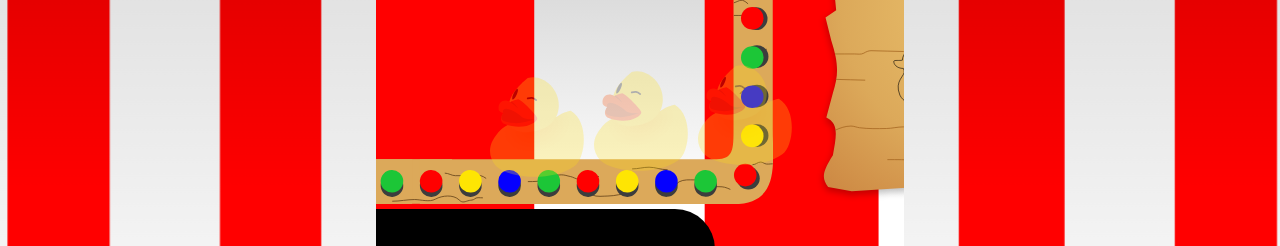
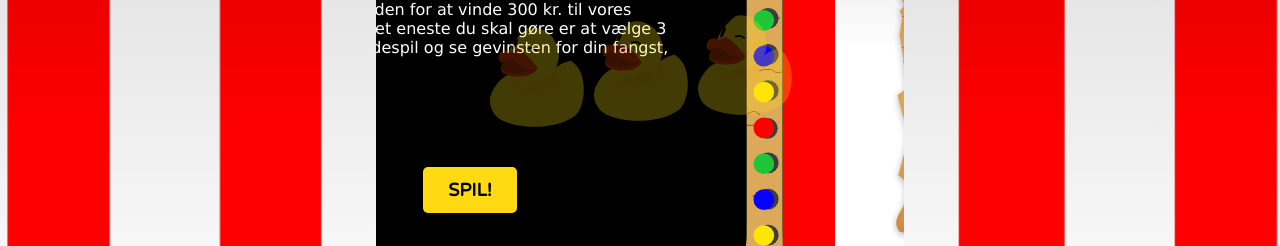
Before and after one commit to pern693p/3.Semester-Eksamen, a website: page index.html in a window 1280 px wide. Shown: the part 388-634 px from the top of the page. Drawn offline with Linux system fonts and the light colour scheme; files whose address does not match are found by name; a web font is replaced by a local one.

Commit message:
refactor css and fix last bugs

```diff
--- a/index.html
+++ b/index.html
@@ -25,36 +25,34 @@
     <title>Andedammen</title>
   </head>
   <body>
+
     <header>
       <img class="header__logo" src="assets/logo.svg" alt="logo" />
       <a href="login.html">
-        <img class="header__button" src="assets/admin_button.svg" alt="admin button"/>
+        <img class="header__button" src="assets/admin_button.svg" alt="admin login"/>
       </a>
     </header>
 
     <section class="curtain">
+      <div class="curtain__top"></div>
       <div class="curtain__loading_ducks">
         <div class="curtain__loading_duck"></div>
         <div class="curtain__loading_duck"></div>
         <div class="curtain__loading_duck"></div>
       </div>
       <div class="curtain__panel curtain__panel--left"></div>
-      <div class="curtain__prize"></div>
       <div class="curtain__panel curtain__panel--right"></div>
     </section>
 
     <section class="tent">
-      <div class="tent__top"></div>
-
       <div class="duckpond">
-        <div id="duckpond__game">
-           <div class="duckpond__edge"></div>
+        <div class="duckpond__water">
           <div class="duckpond__welcome_screen">
             <h1>Andedammen</h1>
             <p>Som en tak for at du har valgt at besøge vores side, giver vi dig nu muligheden for at vinde 300 kr. til vores spillemaskiner! Det eneste du skal gøre er at vælge 3 ænder i vores andespil og se gevinsten for din fangst, nemt ikke?</p>
             <div class="play_button"><p>SPIL!</p></div>
           </div>
-          <div class="duckpond__water">
+          <div id="duckpond__game">
             <div class="duckpond__edge"></div>
             <div class="duckpond__water__effect hide"></div>
             <div class="ducks hide">
@@ -69,12 +67,9 @@
             </div>
           </div>
         </div>
-
-        <div id="tablet">
+        <div id="scoreboard">
           <p>Tryk på en and og se hvor mange penge den er værd!</p>
-          <p>
-            Du kan vælge op til tre ænder som er mellem 25kr, 50kr, 75kr eller 100kr værd.
-          </p>
+          <p>Du kan vælge op til tre ænder som er mellem 25kr, 50kr, 75kr eller 100kr værd.</p>
           <div class="yourducks">
             <div class="first points">
               <div class="chosenduck"></div>
@@ -91,8 +86,10 @@
           </div>
         </div>
       </div>
+    </section>
 
     <section class="inputFields hide">
+
       <form id="addHalf">
         <div class="form email hide">
           <div class="textField">
@@ -158,15 +155,6 @@
         <div class="mainSiteLink">Registrer</div>
       </form>
     </section>
-    </section>
-
-    <svg class="hide" xmlns:xlink="http://www.w3.org/1999/xlink">
-      <filter id="turbulence" x="0" y="0" width="100%" height="100%">
-        <feTurbulence id="sea-filter" numOctaves="3" seed="2" baseFrequency="0.02 0.05"></feTurbulence>
-        <feDisplacementMap scale="20" in="SourceGraphic"></feDisplacementMap>
-        <animate xlink:href="#sea-filter" attributeName="baseFrequency" dur="60s" keyTimes="0;0.5;1" values="0.02 0.06;0.04 0.08;0.02 0.06" repeatCount="indefinite" />
-      </filter>
-    </svg>
 
     <footer>
       <div class="footer__columns">
@@ -190,8 +178,6 @@
       </div>
     </footer>
 
-
-
     <audio id="bgmusic"><source loop="loop" src="assets/bgmusic.mp3" /></audio>
     <audio id="ducksound"><source src="assets/duck.mp3" /></audio>
     <audio id="coinsound"><source src="assets/coin.mp3" /></audio>
--- a/main.scss
+++ b/main.scss
@@ -1,3 +1,5 @@
+/* ------------------------------
+// Font face                  */
 
 @font-face {
   font-family: "chocolate";
@@ -6,6 +8,9 @@
   font-style: normal;
 }
 
+/* ------------------------------
+// Variables
+                 */
 $textColor: #000000;
 $yellow: #ffda12;
 $headingFont: "Chocolate";
@@ -26,20 +31,18 @@ $breakpointS: 500px;
 
 body {
   overscroll-behavior: none;
-  background-image: url(assets/tent.svg);
   width: 100vw;
   min-height: 100vh;
-  height: min-content;
+  background-image: url(assets/tent.svg);
   background-size: cover;
   background-position: center;
-  overflow-x: hidden;
   background-repeat: no-repeat;
 }
-
 
 p {
   font-family: $bodyText;
 }
+
 h1 {
   font-family: $headingFont;
 }
@@ -55,7 +58,7 @@ h1 {
 
 
 /* ------------------------------
-// header                      */
+// header¨                      */
 
 header {
   width: 100%;
@@ -64,6 +67,9 @@ header {
   display: flex;
   justify-content: space-between;
   background-color: rgba(0, 0, 0, 0.534);
+  position: absolute;
+  top: 0;
+  z-index: 2;
 
   .header__logo {
     width: auto;
@@ -85,6 +91,22 @@ section.curtain {
   width: 100%;
   height: 100vh;
   position: absolute;
+
+  .curtain__top {
+    background-image: url(assets/tent_top.svg);
+    z-index: 10;
+    width: 100%;
+    height: 15%;
+    position: absolute;
+    background-repeat: no-repeat;
+    background-size: cover;
+    background-position: top;
+    top: 0px;
+
+    @media only screen and (min-width: $breakpointM) {
+      height: 30%;
+    }
+  }
 
   .curtain__panel {
     width: 50%;
@@ -111,12 +133,6 @@ section.curtain {
 
     &.slide_out_right {
       transform: translateX(100%);
-    }
-
-    .curtain__prize {
-      position: absolute;
-      width: 100%;
-      height: 100%;
     }
   }
 }
@@ -164,30 +180,16 @@ section.curtain {
   background-position: center top;
   position: relative;
   padding-bottom: 30px;
-
-  .tent__top {
-    background-image: url(assets/tent_top.svg);
-    z-index: 10;
-    width: 100%;
-    height: 15%;
-    position: absolute;
-    background-repeat: no-repeat;
-    background-size: cover;
-    background-position: top;
-    top: 0px;
-
-    @media only screen and (min-width: $breakpointM) {
-      height: 30%;
-    }
-  }
 }
 
+
 /* ------------------------------
-// Tent                         */
+// Duckpond game                 */
 
 .duckpond {
   display: -ms-grid;
   display: grid;
+  padding-top: 150px;
 
   @media only screen and (min-width: $breakpointM) {
     -ms-grid-columns: 1fr auto;
@@ -207,7 +209,7 @@ section.curtain {
     grid-gap: 40px;
   }
 
-  .duckpond__game {
+  #duckpond__game {
     width: 100%;
     height: 100%;
     display: -ms-grid;
@@ -382,12 +384,8 @@ section.curtain {
     height: 82%;
     width: 85%;
     position: absolute;
-    z-index: 0;
-    filter: url("#turbulence");
   }
 }
-
-
 
 .duckpond__welcome_screen {
   height: 67.575vw;
@@ -488,7 +486,6 @@ section.curtain {
   }
 }
 
-
 /* ------------------------------
 // Footer                      */
 
@@ -531,42 +528,34 @@ footer {
 /* ------------------------------
 // Tablet                      */
 
-#tablet {
+#scoreboard {
   background-image: url(assets/board.svg);
   background-size: contain;
   background-position: center;
   background-repeat: no-repeat;
-  padding: 0px;
+  padding: 24vh 0 120px 0px;
   height: -webkit-min-content;
   height: -moz-min-content;
   height: min-content;
   max-width: 85vw;
   min-height: 60vh;
-  margin: 20px auto;
+  margin: 0 auto;
   display: grid;
   grid-template-columns: 1fr;
   justify-items: center;
   align-items: center;
+
   @media only screen and (min-width: $breakpointS) {
     min-height: 70vh;
   }
+
   @media only screen and (min-width: $breakpointM) {
-    margin: 40px auto;
-    padding: 100px 3vw 40px;
-    min-height: -webkit-min-content;
-    min-height: -moz-min-content;
-    min-height: min-content;
-    background-size: contain;
     height: 43.725vw;
     max-width: 85vw;
     max-height: 500px;
   }
+
   @media only screen and (min-width: $breakpointL) {
-    margin: 100px auto;
-    padding: 170px 20px 70px;
-    min-height: -webkit-min-content;
-    min-height: -moz-min-content;
-    min-height: min-content;
     height: 43.725vw;
     max-width: 85vw;
     max-height: 715.5px;
@@ -576,33 +565,18 @@ footer {
   p {
     color: #000000;
     font-size: 13px;
-    margin: 100px 0px 0px;
     width: 80%;
     max-width: 300px;
-    padding: 0 10px;
-    &:nth-last-child(2) {
-      margin: 0px auto 0px;
-      align-self: flex-start;
-    }
+    margin-bottom: 1em;
+
     @media only screen and (min-width: $breakpointS) {
       font-size: 16px;
     }
     @media only screen and (min-width: $breakpointM) {
       font-size: 16px;
-      margin: 20px 0px 0px;
-      max-width: 300px;
-      padding: 0px 0px;
     }
+
     @media only screen and (min-width: $breakpointL) {
-      margin: 40px auto;
-      padding: 100px 5vw 40px;
-      min-height: -webkit-min-content;
-      min-height: -moz-min-content;
-      min-height: min-content;
-      background-size: contain;
-      height: 43.725vw;
-      max-width: 85vw;
-      max-height: 500px
     }
   }
 
@@ -627,8 +601,6 @@ footer {
     }
   }
 }
-
-
 
 /******* FORM AND INPUT********/
 .inputFields {
--- a/script.js
+++ b/script.js
@@ -13,7 +13,7 @@ function start() {
   setTimeout(hideLoading, 4000);
 
   document.querySelector(".curtain__panel--right").addEventListener("transitionend", () => {
-    document.querySelector(".tent__top").classList.add("hide");
+    document.querySelector(".curtain__top").classList.add("hide");
     document.querySelector(".curtain").classList.add("hide");
   });
 }
```
Also changed, not shown: main.css. Lines whose indentation alone changed are shown as unchanged.
